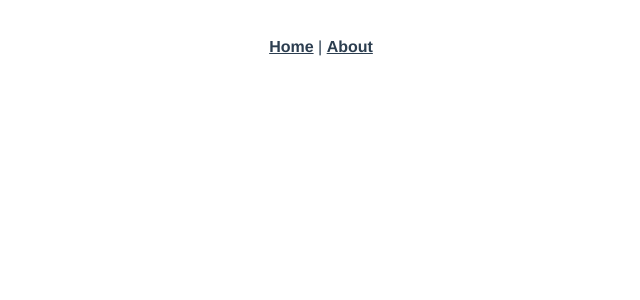
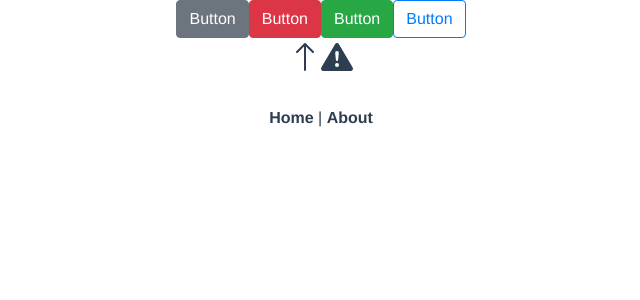
Before and after one commit to JbDumaine/SmartEvent_frontend, a Vue app: page /#/welcome in a window 1280 px wide. Shown: the top 300 px of the page, without its empty margins (319-959 px from the left). Built offline with nearby package versions, Linux system fonts and the light colour scheme.

Commit message:
init feature authentication, add bootstrap vue

```diff
--- a/package.json
+++ b/package.json
@@ -8,9 +8,11 @@
     "lint": "vue-cli-service lint"
   },
   "dependencies": {
+    "bootstrap": "^4.5.2",
+    "bootstrap-vue": "^2.17.3",
     "core-js": "^3.6.5",
     "register-service-worker": "^1.7.1",
-    "vue": "^2.6.11",
+    "vue": "^2.6.12",
     "vue-router": "^3.2.0",
     "vuex": "^3.4.0"
   },
--- a/src/App.vue
+++ b/src/App.vue
@@ -1,10 +1,20 @@
 <template>
   <div id="app">
+    <div>
+      <b-button>Button</b-button>
+      <b-button variant="danger">Button</b-button>
+      <b-button variant="success">Button</b-button>
+      <b-button variant="outline-primary">Button</b-button>
+    </div>
+    <div class="h2 mb-0">
+      <b-icon-arrow-up></b-icon-arrow-up>
+      <b-icon-exclamation-triangle-fill></b-icon-exclamation-triangle-fill>
+    </div>
     <div id="nav">
       <router-link to="/">Home</router-link> |
       <router-link to="/about">About</router-link>
     </div>
-    <router-view/>
+    <router-view />
   </div>
 </template>
 
--- a/src/main.js
+++ b/src/main.js
@@ -3,8 +3,13 @@ import App from './App.vue'
 import './registerServiceWorker'
 import router from './router'
 import store from './store'
+import { BootstrapVue, BootstrapVueIcons } from 'bootstrap-vue'
+import 'bootstrap/dist/css/bootstrap.css'
+import 'bootstrap-vue/dist/bootstrap-vue.css'
 
 Vue.config.productionTip = false
+Vue.use(BootstrapVue)
+Vue.use(BootstrapVueIcons)
 
 new Vue({
   router,
```
Also changed, not shown: 1 other file (tests, documents, lock files or other folders).
